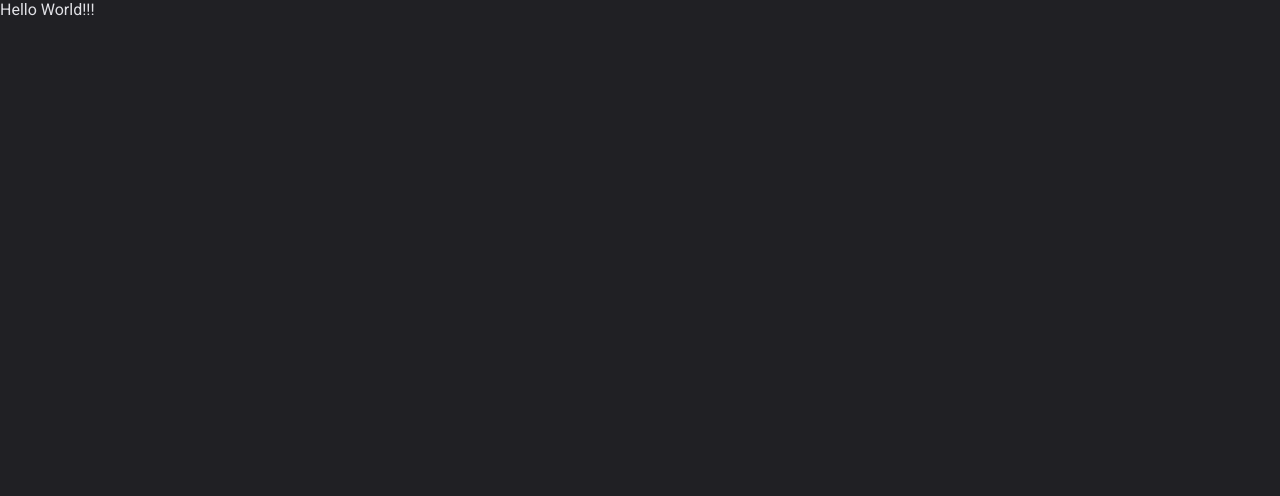
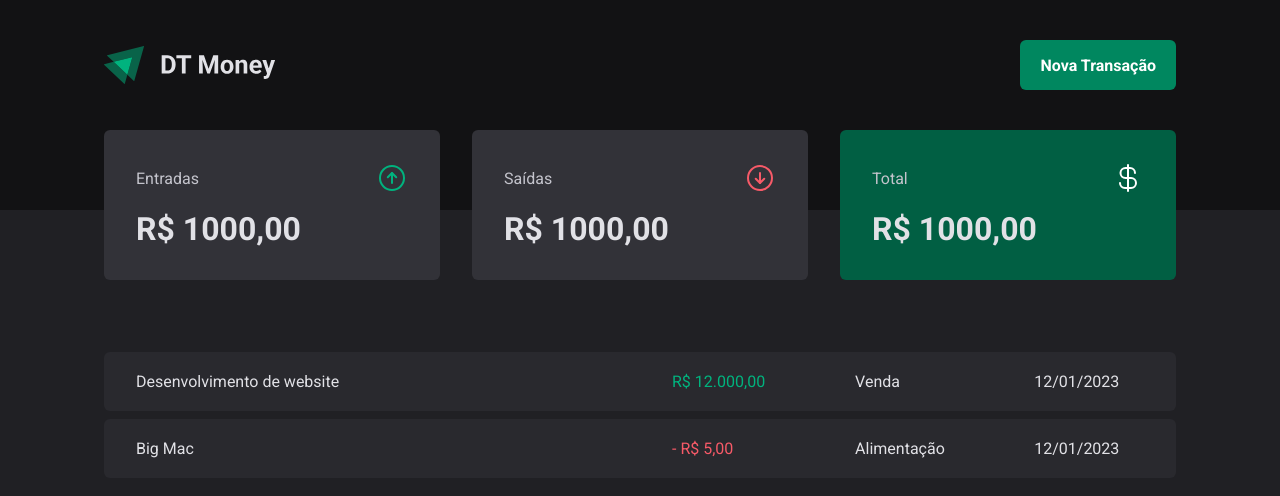
Before and after one commit to LucasRafa13/dt-money, a React (Vite) app: page / in a window 1280 px wide. Shown: the top 496 px of the page. Built offline with nearby package versions, Linux system fonts and the light colour scheme.

Commit message:
feat: :sparkles: Componentização

```diff
--- a/package.json
+++ b/package.json
@@ -10,6 +10,7 @@
     "preview": "vite preview"
   },
   "dependencies": {
+    "phosphor-react": "^1.4.1",
     "react": "^18.2.0",
     "react-dom": "^18.2.0",
     "styled-components": "^6.0.0-rc.1"
--- a/src/App.tsx
+++ b/src/App.tsx
@@ -1,12 +1,13 @@
 import { ThemeProvider } from 'styled-components'
 import { defaultTheme } from './styles/themes/default'
 import { GlobalStyle } from './styles/global'
+import { Transactions } from './pages/Transactions'
 
 export function App() {
   return (
     <ThemeProvider theme={defaultTheme}>
       <GlobalStyle />
-      <div>Hello World!!!</div>
+      <Transactions />
     </ThemeProvider>
   )
 }
--- a/src/components/Header/index.tsx
+++ b/src/components/Header/index.tsx
@@ -1,3 +1,15 @@
+import { HeaderContainer, HeaderContent, NewTransactionButton } from './styles'
+
+import logoImg from '../../assets/logo.svg'
+
 export function Header() {
-  return <div></div>
+  return (
+    <HeaderContainer>
+      <HeaderContent>
+        <img src={logoImg} alt="" />
+
+        <NewTransactionButton>Nova Transação</NewTransactionButton>
+      </HeaderContent>
+    </HeaderContainer>
+  )
 }
--- a/src/components/Header/styles.ts
+++ b/src/components/Header/styles.ts
@@ -5,4 +5,29 @@
   padding: 2.5rem 0 7.5rem;
 `
 
-export const HeaderContent = styled.div``
+export const HeaderContent = styled.div`
+  width: 100%;
+  max-width: 1120px;
+  margin: 0 auto;
+  padding: 0 1.5rem;
+
+  display: flex;
+  justify-content: space-between;
+  align-items: center;
+`
+
+export const NewTransactionButton = styled.button`
+  height: 50px;
+  border: 0;
+  background: ${(props) => props.theme['green-500']};
+  color: ${(props) => props.theme['white']};
+  font-weight: bold;
+  padding: 0 1.25rem;
+  border-radius: 6px;
+  cursor: pointer;
+
+  &:hover {
+    background: ${(props) => props.theme['green-700']};
+    transition: background-color 0.2s;
+  }
+`
--- /dev/null
+++ b/src/components/Summary/index.tsx
@@ -0,0 +1,35 @@
+import { ArrowCircleDown, ArrowCircleUp, CurrencyDollar } from 'phosphor-react'
+import { SummaryCard, SummaryContainer } from './styles'
+
+export function Summary() {
+  return (
+    <SummaryContainer>
+      <SummaryCard>
+        <header>
+          <span>Entradas</span>
+          <ArrowCircleUp size={32} color="#00b37e" />
+        </header>
+
+        <strong>R$ 1000,00</strong>
+      </SummaryCard>
+
+      <SummaryCard>
+        <header>
+          <span>Saídas</span>
+          <ArrowCircleDown size={32} color="#f75a68" />
+        </header>
+
+        <strong>R$ 1000,00</strong>
+      </SummaryCard>
+
+      <SummaryCard variant="green">
+        <header>
+          <span>Total</span>
+          <CurrencyDollar size={32} color="#fff" />
+        </header>
+
+        <strong>R$ 1000,00</strong>
+      </SummaryCard>
+    </SummaryContainer>
+  )
+}
--- /dev/null
+++ b/src/components/Summary/styles.ts
@@ -0,0 +1,43 @@
+import { css, styled } from 'styled-components'
+
+export const SummaryContainer = styled.section`
+  width: 100%;
+  max-width: 1120px;
+  margin: 0 auto;
+  padding: 0 1.5rem;
+
+  display: grid;
+  grid-template-columns: repeat(3, 1fr);
+  gap: 2rem;
+
+  margin-top: -5rem;
+`
+
+interface SummaryCardProps {
+  variant?: 'green'
+}
+
+export const SummaryCard = styled.div<SummaryCardProps>`
+  background: ${(props) => props.theme['gray-600']};
+  border-radius: 6px;
+  padding: 2rem;
+
+  header {
+    display: flex;
+    align-items: center;
+    justify-content: space-between;
+    color: ${(props) => props.theme['gray-300']};
+  }
+
+  strong {
+    display: block;
+    margin-top: 1rem;
+    font-size: 2rem;
+  }
+
+  ${(props) =>
+    props.variant === 'green' &&
+    css`
+      background: ${props.theme['green-700']};
+    `}
+`
--- a/src/pages/Transactions/index.tsx
+++ b/src/pages/Transactions/index.tsx
@@ -1,9 +1,40 @@
 import { Header } from '../../components/Header'
+import { Summary } from '../../components/Summary'
+import {
+  PriceHighlight,
+  TransactionsContainer,
+  TransactionsTable,
+} from './styles'
 
 export function Transactions() {
   return (
     <div>
       <Header />
+      <Summary />
+
+      <TransactionsContainer>
+        <TransactionsTable>
+          <tbody>
+            <tr>
+              <td width="50%">Desenvolvimento de website</td>
+              <td>
+                <PriceHighlight variant="income">R$ 12.000,00</PriceHighlight>
+              </td>
+              <td>Venda</td>
+              <td>12/01/2023</td>
+            </tr>
+
+            <tr>
+              <td width="50%">Big Mac</td>
+              <td>
+                <PriceHighlight variant="outcome">- R$ 5,00</PriceHighlight>
+              </td>
+              <td>Alimentação</td>
+              <td>12/01/2023</td>
+            </tr>
+          </tbody>
+        </TransactionsTable>
+      </TransactionsContainer>
     </div>
   )
 }
--- a/src/pages/Transactions/styles.ts
+++ b/src/pages/Transactions/styles.ts
@@ -0,0 +1,39 @@
+import { styled } from 'styled-components'
+
+export const TransactionsContainer = styled.main`
+  width: 100%;
+  max-width: 1120px;
+  margin: 4rem auto 0;
+  padding: 0 1.5rem;
+`
+export const TransactionsTable = styled.table`
+  width: 100%;
+  border-collapse: separate;
+  border-spacing: 0 0.5rem;
+  /* margin-top: 1.5rem; */
+
+  td {
+    padding: 1.25rem 2rem;
+    background: ${(props) => props.theme['gray-700']};
+
+    &:first-child {
+      border-top-left-radius: 6px;
+      border-bottom-left-radius: 6px;
+    }
+
+    &:last-child {
+      border-top-right-radius: 6px;
+      border-bottom-right-radius: 6px;
+    }
+  }
+`
+interface PriceHighlightProps {
+  variant: 'income' | 'outcome'
+}
+
+export const PriceHighlight = styled.span<PriceHighlightProps>`
+  color: ${(props) =>
+    props.variant === 'income'
+      ? props.theme['green-300']
+      : props.theme['red-300']};
+`
```
Also changed, not shown: 1 other file (tests, documents, lock files or other folders).
